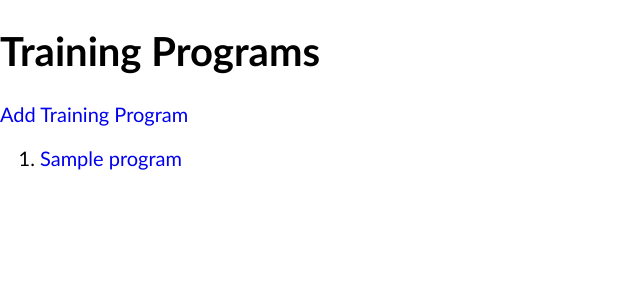
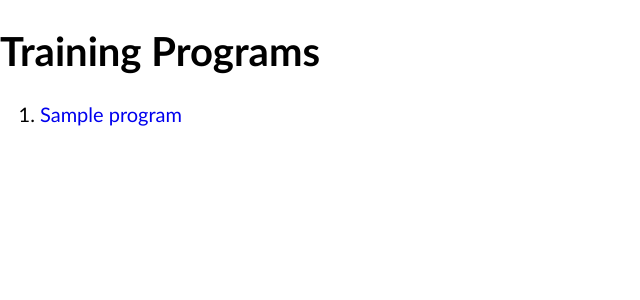
Before and after one commit to nss-cohort-40/banagzon-workforce-mgt-dead-parrots, a Django app: template hrapp/templates/training_programs/list.html in a window 1280 px wide. Shown: the part 44-344 px from the top of the page, without its empty margins (0-640 px from the left). Run offline with Django 3.2, Linux system fonts and the light colour scheme; the template is opened without the code that fills it: values that come from a table or form of the project are taken from there, others are empty; tables that the repository leaves empty hold one stand-in row (values such as "Sample post"); parts of the project's set-up code (start-up, migrations or seed data) failed here and were passed over.

Commit message:
save for merge

```diff
--- a/hrapp/templates/training_programs/list.html
+++ b/hrapp/templates/training_programs/list.html
@@ -2,8 +2,9 @@
 
 {% block content %}
     <h1>Training Programs</h1>
-
-    <a href="{% url 'hrapp:training_program_form' %}">Add Training Program</a>
+    {% if user.is_authenticated %}
+    <a href="{% url 'hrapp:training_program_form' %}"><button>Add Training Program</button></a>
+    {% endif %}
 
     <ol>
     {% for program in all_training_programs %}
--- a/hrapp/views/training_programs/form.py
+++ b/hrapp/views/training_programs/form.py
@@ -1,7 +1,9 @@
 import sqlite3
 from django.shortcuts import render
+from django.contrib.auth.decorators import login_required
 from ..connection import Connection
 
+@login_required
 def training_program_form(request):
     if request.method == 'GET':
         template = 'training_programs/form.html'
```
